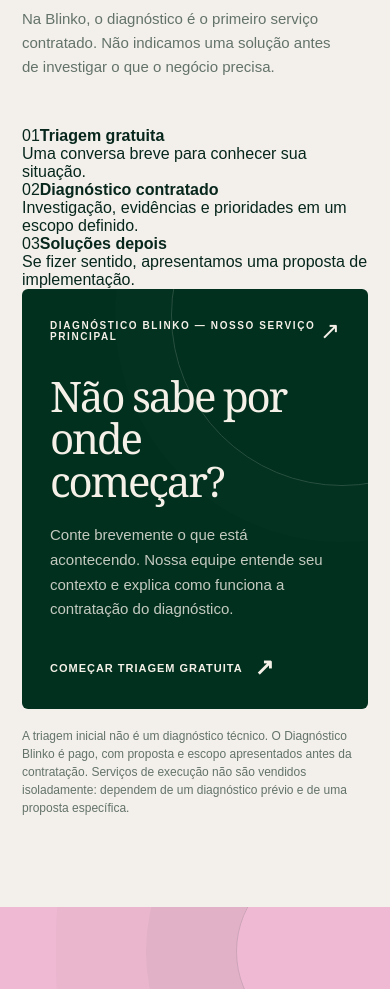
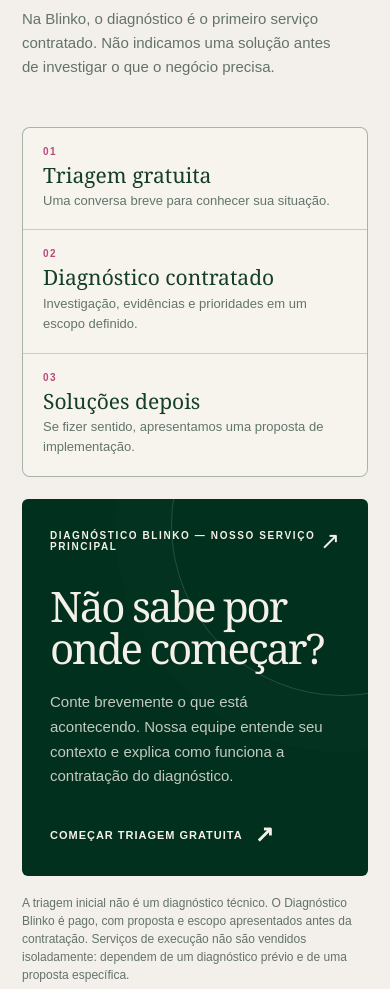
Before and after one commit to leleca7/blinko, a Next.js app: page / in a window 390 px wide. Shown: the part 5061-6050 px from the top of the page. Built offline with nearby package versions, Linux system fonts and the light colour scheme.

Commit message:
style(site): jornada única de diagnóstico com três etapas claras

```diff
--- a/app/immersive-home.module.css
+++ b/app/immersive-home.module.css
@@ -254,7 +254,7 @@
 }
 .entry h2 em {font-weight:400;color:#bf4f7e;}
 .entryIntro {max-width:320px;font-size:15px;line-height:1.6;color:#63736a;}
-.entryGrid {display:grid;grid-template-columns:1fr 1fr;gap:16px;}
+.entryGrid {display:grid;grid-template-columns:1fr;gap:16px;}
 .path {
  min-height:360px;padding:34px;display:flex;flex-direction:column;
  justify-content:space-between;position:relative;overflow:hidden;
@@ -381,3 +381,25 @@
  }
  .storyGraphic{transform:none;}
 }
+
+
+.diagnosticSteps {
+  display:grid;grid-template-columns:repeat(3,minmax(0,1fr));
+  gap:1px;background:rgba(1,48,30,.18);border:1px solid rgba(1,48,30,.16);
+  margin:0 0 22px;border-radius:8px;overflow:hidden;
+}
+.diagnosticSteps>div{background:#f7f3ed;padding:25px 23px;min-height:170px;}
+.diagnosticSteps span{display:block;font-size:10px;letter-spacing:.15em;font-weight:800;color:#b9487c;margin-bottom:14px;}
+.diagnosticSteps strong{display:block;font-size:20px;line-height:1.18;font-family:Georgia,serif;font-weight:400;color:#153e28;}
+.diagnosticSteps p{margin-top:9px;font-size:13px;line-height:1.55;color:#62756b;}
+.diagnosticPath{min-height:310px;}
+.diagnosticPath .pathBody h3{max-width:18ch;}
+.diagnosticPath .pathBody p{max-width:590px;}
+@media(max-width:760px){
+ .diagnosticSteps{grid-template-columns:1fr;}
+ .diagnosticSteps>div{min-height:0;padding:18px 20px;}
+ .diagnosticSteps span{margin-bottom:6px;}
+ .diagnosticSteps strong{font-size:21px;}
+ .diagnosticSteps p{margin-top:4px;}
+ .diagnosticPath{min-height:330px;}
+}
```
